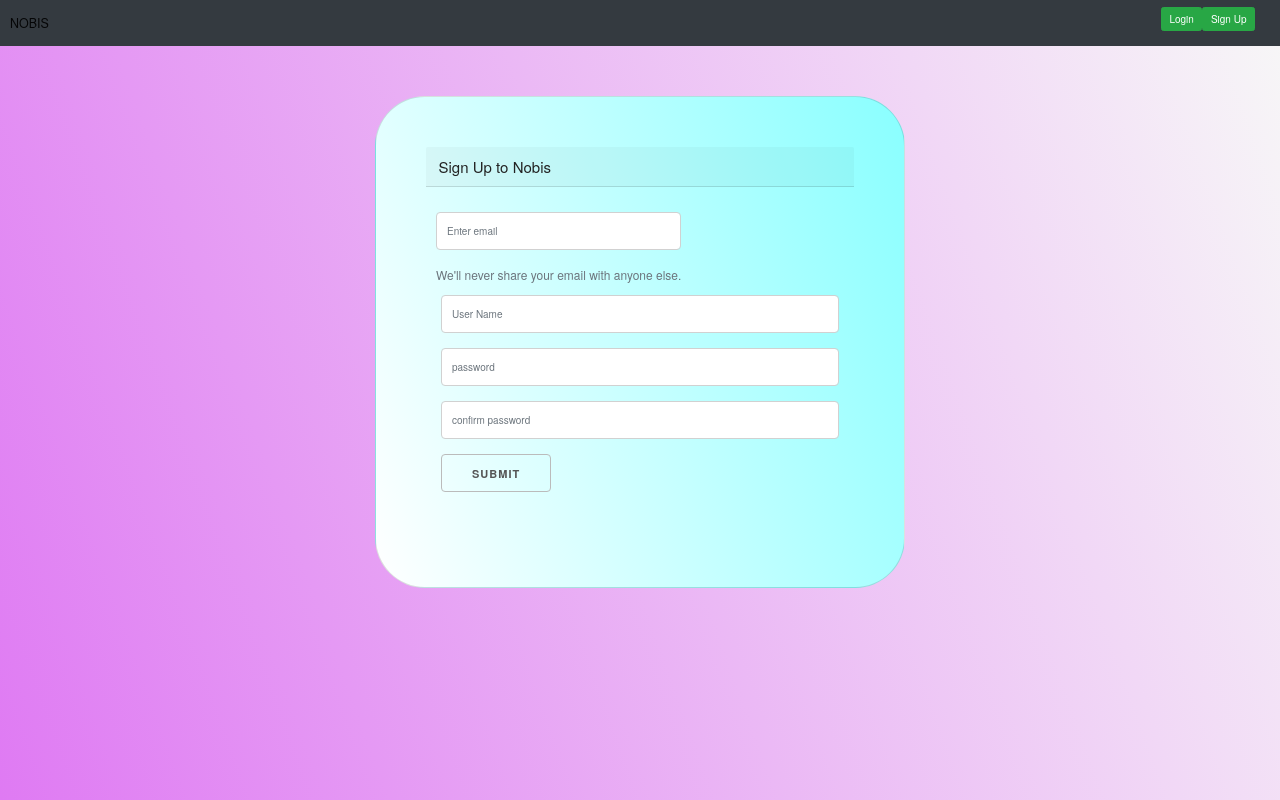
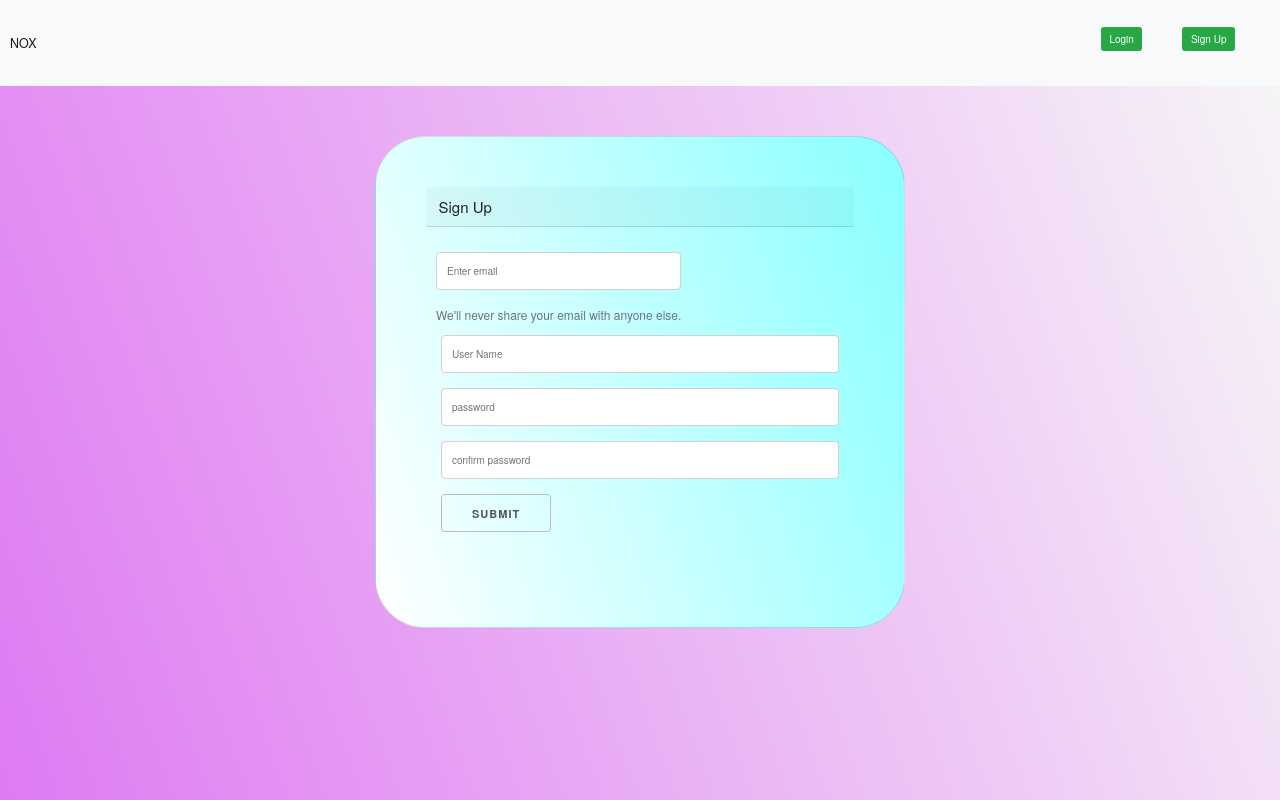
Before and after one commit to jeanshotjack/pro3, a React (Create React App) app in the folder client/: page /signup in a window 1280 px wide. Built offline with nearby package versions, Linux system fonts and the light colour scheme.

Commit message:
Logo placed on main page, still working on navbar

```diff
--- a/client/src/components/CSS/General.css
+++ b/client/src/components/CSS/General.css
@@ -16,6 +16,14 @@ body {
     padding: 5rem;
     margin: 5rem;
     border-radius: 5rem;
-    box-shadow: 10rem;
 
   }
+
+  .noxLogo {
+    margin: 5rem;
+    border-radius: 8px;
+  }
+
+  .nav-item {
+    padding: 2rem;
+  }
--- a/client/src/components/Nav/Navbar.js
+++ b/client/src/components/Nav/Navbar.js
@@ -4,17 +4,14 @@ import "../CSS/General.css";
 
 
 function NavBar(props) {
-  // const [collapsed, setCollapsed] = useState(true);
-
-  // const toggleNavbar = () => setCollapsed(!collapsed);
 
 
   return (
+
     <div>
-
-      {/* <Navbar class="navbar navbar-expand-lg py-3 navbar-dark bg-dark shadow-sm"> */}
-      <Navbar bg="dark" expand="lg">
-        <Navbar.Brand href="#home">NOBIS</Navbar.Brand>
+      <Navbar bg="light" expand="lg">
+        <Navbar.Brand href="#home">NOX</Navbar.Brand>
+        <Navbar fixed="top" />
         <Navbar.Toggle aria-controls="basic-navbar-nav" />
         <Navbar.Collapse id="basic-navbar-nav">
           <div className="container-fluid">
@@ -30,21 +27,6 @@ function NavBar(props) {
         </Navbar.Collapse>
       </Navbar>
 
-
-
-      {/* <Navbar bg="dark" expand="lg">
-        <Navbar.Brand href="#home">NOBIS</Navbar.Brand>
-        <Navbar.Toggle aria-controls="basic-navbar-nav" />
-        <Navbar.Collapse id="basic-navbar-nav">
-          <Nav className="mr-auto">
-
-            <Button id="loginBtn" href="/login" variant="outline-success">Login</Button>
-            <Button id="signUpBtn" href="/signup" variant="outline-success">Sign Up</Button>
-
-          </Nav>
-
-        </Navbar.Collapse>
-      </Navbar> */}
     </div >
   );
 }
--- /dev/null
+++ b/client/src/components/NoxLogo/NoxLogo.js
@@ -0,0 +1,20 @@
+import React from "react";
+
+
+const NoxLogo = () => {
+  return (
+
+    <div>
+      <div className="container">
+        <div className="row justify-content-center">
+          <div className="col-md-8"></div>
+          <img className="noxLogo" src={require("../NoxLogo/noxLogo.png")} />
+        </div>
+      </div>
+    </div>
+  );
+}
+
+
+
+export default NoxLogo;
--- a/client/src/pages/Main.js
+++ b/client/src/pages/Main.js
@@ -3,6 +3,7 @@ import { Link } from "react-router-dom";
 import { Col, Row, Container } from "../components/Grid";
 import AllPosts from "../components/AllPosts";
 import API from "../utils/API";
+import Image from "../components/NoxLogo/NoxLogo";
 
 class Main extends Component {
   state = {
@@ -39,7 +40,7 @@ class Main extends Component {
       <Container fluid>
         <Row>
           <Col size="md-12">
-
+    <Image />
             {this.state.Post.map((obj, index) => {
               return <AllPosts
                 title={obj.title}
@@ -54,7 +55,6 @@ class Main extends Component {
               />
 
             })}
-
           </Col>
         </Row>
       </Container>
--- a/client/src/pages/SignUpPage.js
+++ b/client/src/pages/SignUpPage.js
@@ -8,7 +8,7 @@ const Signup = (props) => {
       <div className="row justify-content-center">
         <div className="col-md-8">
           <div className="card">
-            <div className="card-header">Sign Up to Nobis</div>
+            <div className="card-header">Sign Up</div>
             <div className="card-body"></div>
 
             <form onSubmit>
@@ -57,4 +57,4 @@ const Signup = (props) => {
 
 
 
-export default Signup
+export default Signup;
--- a/package.json
+++ b/package.json
@@ -35,6 +35,7 @@
     "react": "^16.12.0",
     "react-dom": "^16.12.0",
     "react-image-and-background-image-fade": "^1.0.4",
+    "react-native": "^0.61.5",
     "react-slideshow-image": "^1.3.3",
     "reactstrap": "^8.2.0",
     "session": "^0.1.0",
```
Also changed, not shown: client/src/components/NoxLogo/noxLogo.png (added), 1 other file (tests, documents, lock files or other folders).
